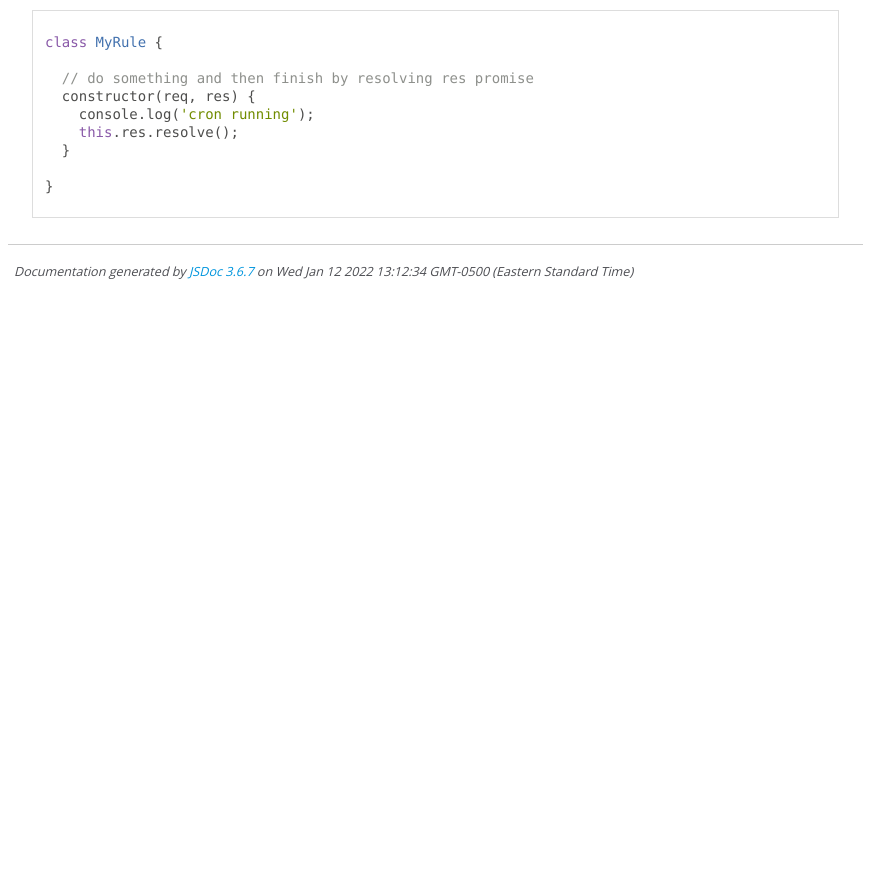
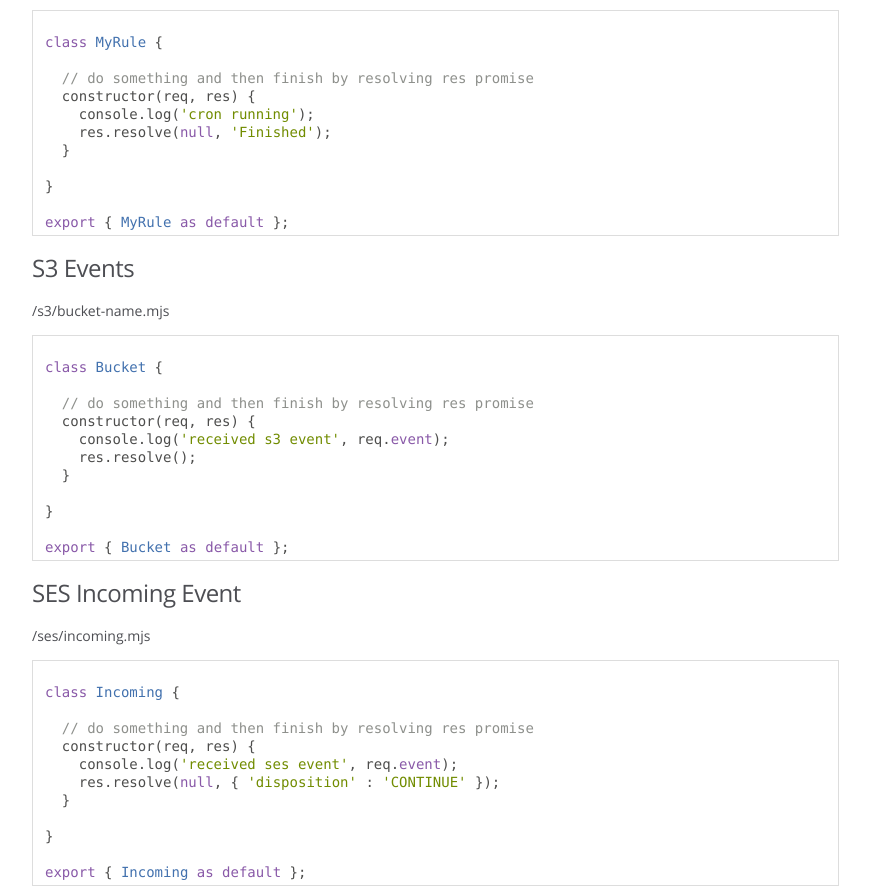
Before and after one commit to dankantor/deeserverless, a website: page docs/index.html in a window 1280 px wide. Shown: the part 2080-2969 px from the top of the page, without its empty margins (0-887 px from the left). Before the commit the page ends 2376 px from the top, so only its background shows below. Drawn offline with Linux system fonts and the light colour scheme.

Commit message:
updated readme

```diff
--- a/docs/index.html
+++ b/docs/index.html
@@ -121,12 +121,42 @@ class MyRule {
   // do something and then finish by resolving res promise
   constructor(req, res) {
     console.log('cron running');
-    this.res.resolve();
+    res.resolve(null, 'Finished');
   }
 
 }
 
+export { MyRule as default };
+</code></pre>
+<h3>S3 Events</h3>
+<p>/s3/bucket-name.mjs</p>
+<pre class="prettyprint source"><code>
+class Bucket {
 
+  // do something and then finish by resolving res promise
+  constructor(req, res) {
+    console.log('received s3 event', req.event);
+    res.resolve();
+  }
+
+}
+
+export { Bucket as default };
+</code></pre>
+<h3>SES Incoming Event</h3>
+<p>/ses/incoming.mjs</p>
+<pre class="prettyprint source"><code>
+class Incoming {
+
+  // do something and then finish by resolving res promise
+  constructor(req, res) {
+    console.log('received ses event', req.event);
+    res.resolve(null, { 'disposition' : 'CONTINUE' });
+  }
+
+}
+
+export { Incoming as default };
 </code></pre></article>
     </section>
 
@@ -144,7 +174,7 @@ class MyRule {
 <br class="clear">
 
 <footer>
-    Documentation generated by <a href="https://github.com/jsdoc/jsdoc">JSDoc 3.6.7</a> on Wed Jan 12 2022 13:12:34 GMT-0500 (Eastern Standard Time)
+    Documentation generated by <a href="https://github.com/jsdoc/jsdoc">JSDoc 3.6.7</a> on Wed Jan 12 2022 13:18:38 GMT-0500 (Eastern Standard Time)
 </footer>
 
 <script> prettyPrint(); </script>
```
Also changed, not shown: docs/App.html (+1 -1 lines), docs/Html.html (+1 -1 lines), docs/Page.html (+1 -1 lines), docs/Request.html (+1 -1 lines), docs/Response.html (+1 -1 lines), README.md.
